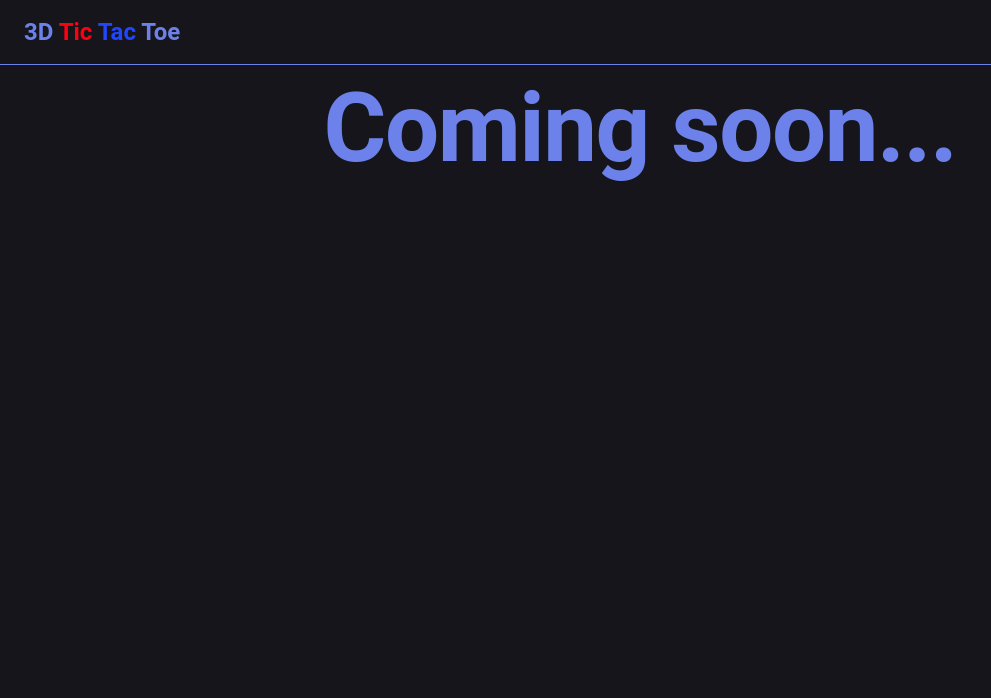
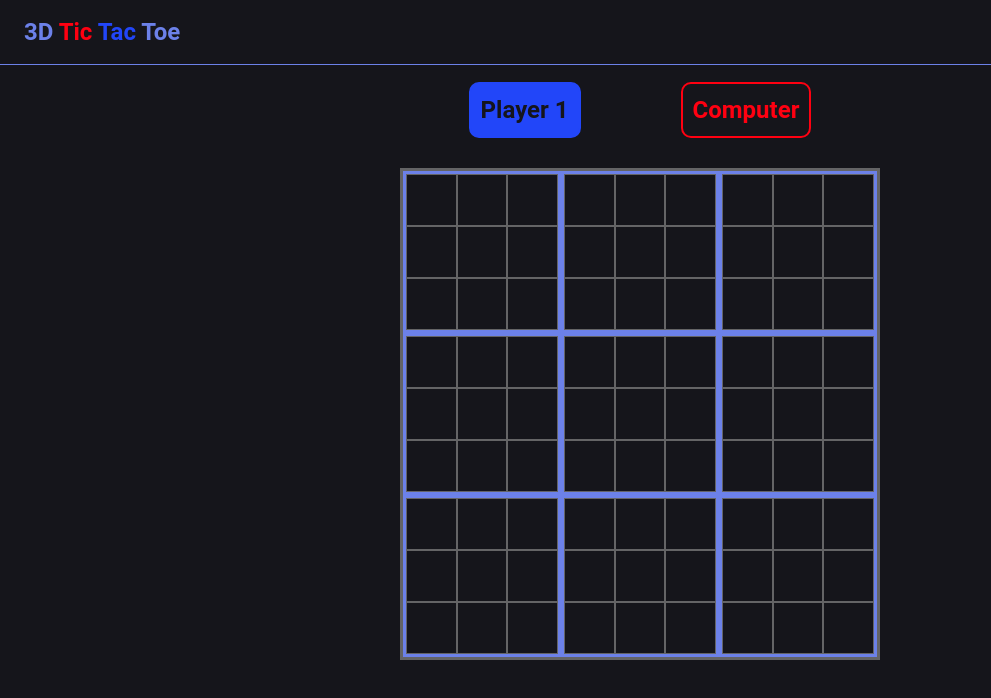
Before and after one commit to dylanp1212/3dttt, a Next.js app: page /one-player in a window 1280 px wide. Shown: the top 698 px of the page, without its empty margins (0-991 px from the left). Built offline with nearby package versions, Linux system fonts and the light colour scheme; what @mui/material-nextjs would draw is missing.

Commit message:
update gameboard to allow 2 modes

```diff
--- a/src/app/one-player/page.tsx
+++ b/src/app/one-player/page.tsx
@@ -1,19 +1,24 @@
+'use client'
 import Appbar from '../../components/appbar'
 import Box from '@mui/material/Box';
 import Typography from '@mui/material/Typography';
+import Gameboard from '../../components/gameboard'
 
 export default function Oneplayer() {
   return (
     <>
       <Appbar />
-      <Box sx={{display: 'flex', alignItems: 'center', flexDirection: 'column'}}>
+      <Box sx={{display: 'flex', justifyContent: 'center'}}>
+        <Gameboard mode={1}/>
+      </Box>
+      {/* <Box sx={{display: 'flex', alignItems: 'center', flexDirection: 'column'}}>
         <Box sx={{display: 'flex', justifyContent: 'center'}}>
           <Typography variant="h1" sx={{flexGrow: 1, fontWeight: 600,
             color: '#6c81e9'}}>
             Coming soon...
           </Typography>
         </Box>
-      </Box>
+      </Box> */}
     </>
   )
 }
--- a/src/app/two-players/page.tsx
+++ b/src/app/two-players/page.tsx
@@ -9,7 +9,7 @@ export default function Twoplayers() {
     <>
       <Appbar />
       <Box sx={{display: 'flex', justifyContent: 'center'}}>
-        <Gameboard />
+        <Gameboard mode={2}/>
       </Box>
     </>
   )
--- a/src/components/appbar.tsx
+++ b/src/components/appbar.tsx
@@ -14,7 +14,7 @@ export default function Appbar({title}: {title?: string}) {
         boxShadow: 'none', borderBottom: '1px solid #6c81e9', zIndex: 2000}}>
         <Toolbar>
           {/* <DrawerButton /> */}
-          <Box onClick={() => router.push('/')}>
+          <Box onClick={() => router.push('/')} sx={{cursor: 'pointer'}}>
             <Typography variant="h5" sx={{flexGrow: 1, fontWeight: 600,
               color: '#6c81e9'}}>
               {title ? title :
--- a/src/components/gameboard.tsx
+++ b/src/components/gameboard.tsx
@@ -4,7 +4,7 @@ import Tttboard from './tttboard'
 import {TurnContext} from './turnContext'
 import {useState, useEffect} from 'react'
 
-export default function Gameboard() {
+export default function Gameboard({mode}: {mode: 1|2}) {
   const [turn, setTurn] = useState<1|2>(1)
   const [grid, setGrid] = useState<number[]>([0,0,0,0,0,0,0,0,0])
   const [gameWinner, setGameWinner] = useState<number>(0)
@@ -45,17 +45,17 @@ export default function Gameboard() {
     <Box sx={{display: 'flex', alignItems: 'center', flexDirection: 'column'}}>
       <Box sx={{display: 'flex', justifyContent: 'center', mt: '10px'}}>
         <Box sx={{display: 'flex', justifyContent: 'center',
-          mr: '50px', p: '10px', borderRadius: '10px',
-          border: `${turn == 1 ? '3' : '1'}px solid #2246f9`}}>
-          <Typography variant="h5" sx={{fontWeight: 600, color: '#2246f9'}}>
+          mr: '50px', p: '10px', borderRadius: '10px', border: `2px solid #2246f9`,
+          bgcolor: `#${turn == 1 ? '2246f9' : '15151b'}`}}>
+          <Typography variant="h5" sx={{fontWeight: 600, color: `#${turn == 1 ? '15151b' : '2246f9'}`}}>
             Player 1
           </Typography>
         </Box>
         <Box sx={{display: 'flex', justifyContent: 'center',
-          ml: '50px', p: '10px', borderRadius: '10px',
-          border: `${turn == 2 ? '3' : '1'}px solid #ff0011`}}>
-          <Typography variant="h5" sx={{fontWeight: 600, color: '#ff0011'}}>
-            Player 2
+          ml: '50px', p: '10px', borderRadius: '10px', border: `2px solid #ff0011`,
+          bgcolor: `#${turn == 2 ? 'ff0011' : '15151b'}`}}>
+          <Typography variant="h5" sx={{fontWeight: 600, color: `#${turn == 2 ? '15151b' : 'ff0011'}`}}>
+            {mode == 2 ? 'Player 2' : 'Computer'}
           </Typography>
         </Box>
       </Box>
```
